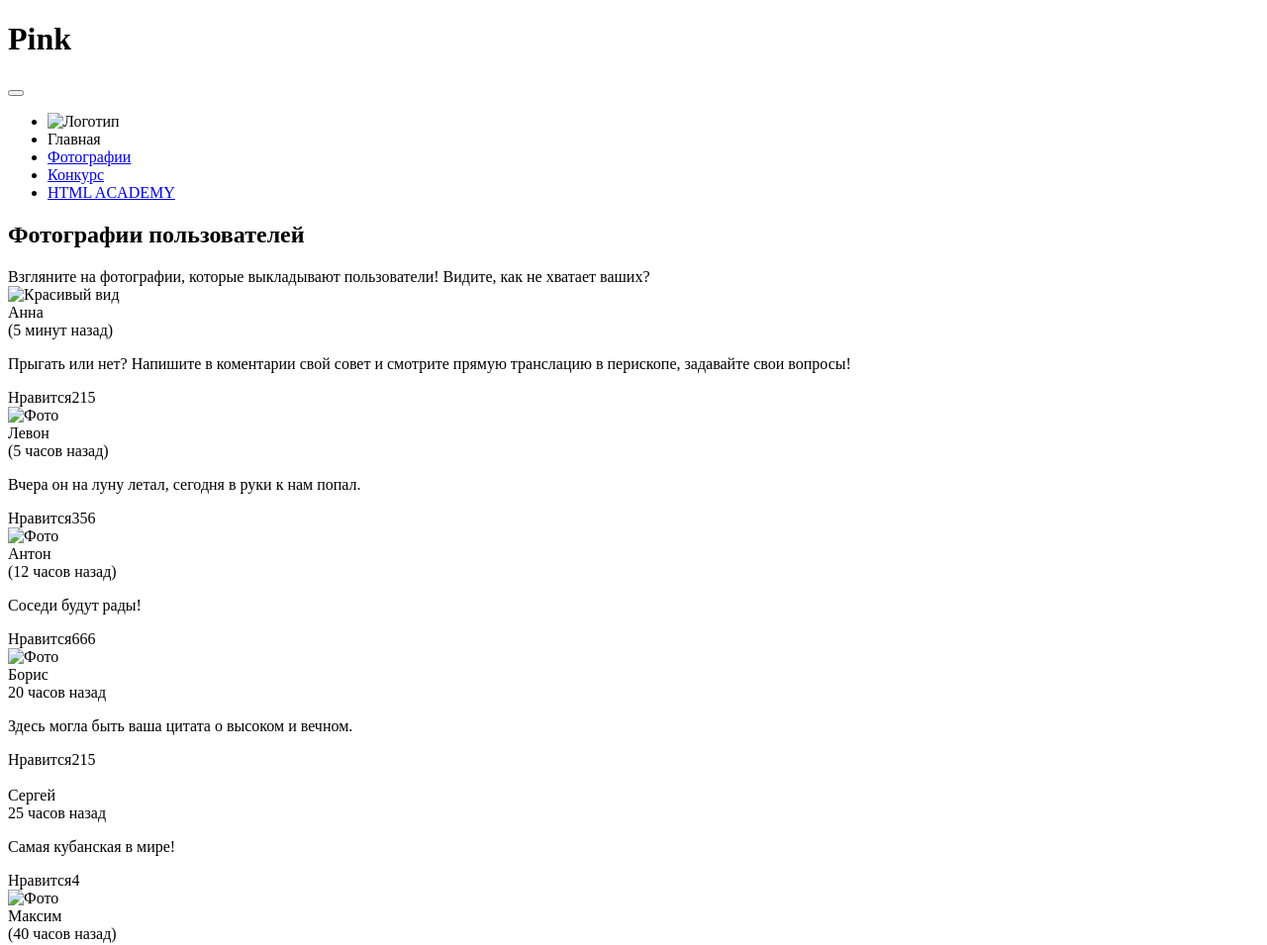
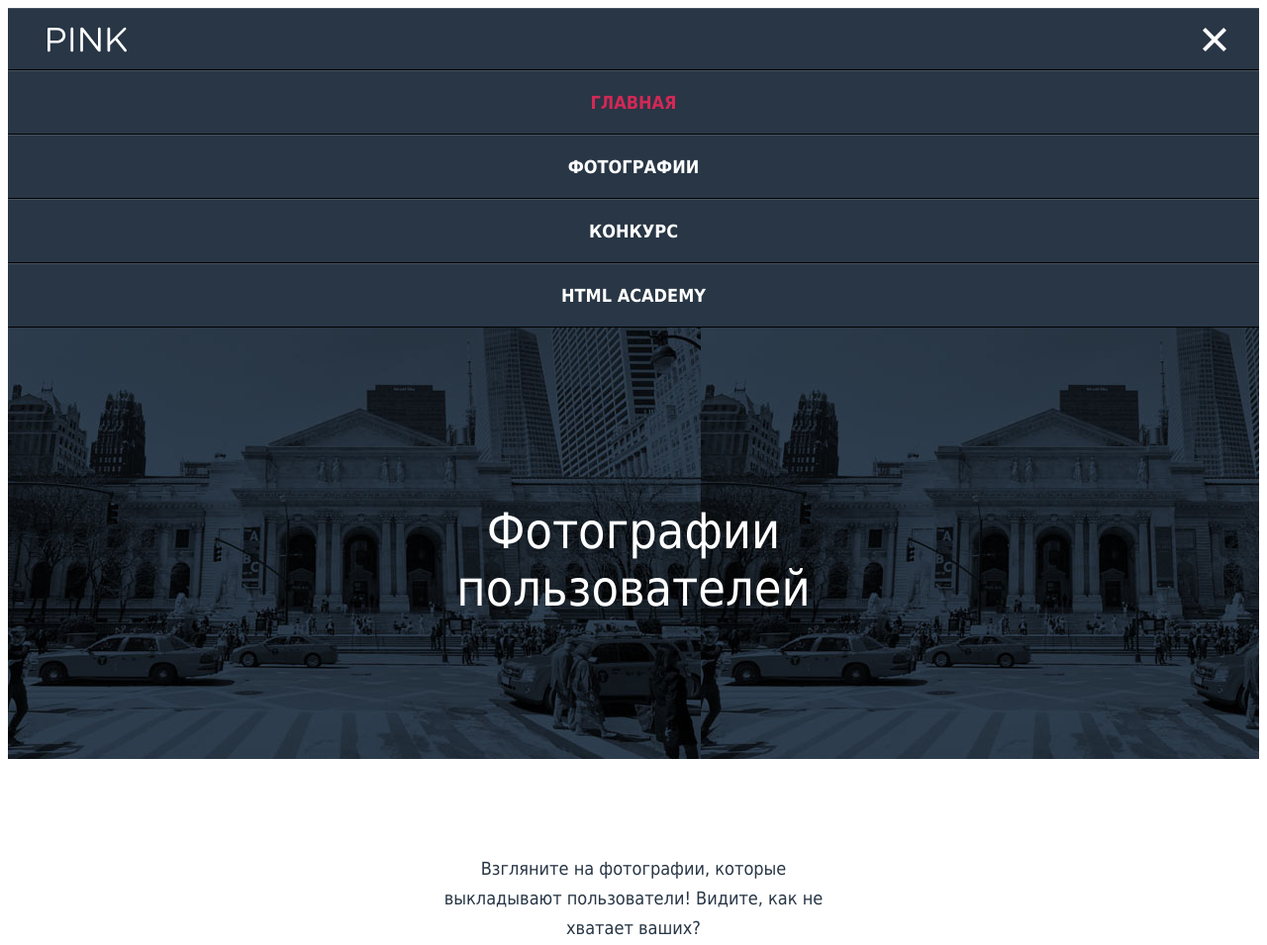
Before and after one commit to idu135/50049-pink, a website: page photo.html in a window 1280 px wide. Shown: the top 955 px of the page at 99% size. Drawn offline with nearby package versions, Linux system fonts and the light colour scheme; files that its build step writes are made by us from their sources; files whose address does not match are found by name.

Commit message:
Почти закончила мобильную версию страницы фото

```diff
--- /dev/null
+++ b/less/components/post-item.less
@@ -0,0 +1,48 @@
+.post-item{
+  font-size: 14px;
+  line-height: 24px;
+  color: #283645;
+  background: #f2f2f2;
+  margin-bottom: 20px;
+  padding-bottom: 25px;
+  padding-left: 15px;
+  padding-right: 15px;
+
+  &__picture{
+    width: 100%;
+  }
+
+  &__name{
+    display: inline-block;
+    padding-top:22px;
+    font-weight: bold;
+  }
+
+  &__time{
+    font-weight: 300;
+    text-transform: uppercase;
+  }
+
+  &__text{
+    margin-bottom: 15px;
+  }
+
+  &__like{
+    padding-left:26px;
+    font-size: 12px;
+    color: #d22856;
+    text-transform: uppercase;
+    position: relative;
+
+    &:before{
+      position: absolute;
+      content: "";
+      width: 13px;
+      height: 12px;
+      background: url("../img/icon-like.png");
+      left: 0;
+      top: 50%;
+      margin-top: -6px;
+    }
+  }
+}
--- /dev/null
+++ b/less/components/post-list.less
@@ -0,0 +1,4 @@
+.posts-list{
+  padding-left: 20px;
+  padding-left: 20px;
+}
--- a/less/components/social.less
+++ b/less/components/social.less
@@ -16,14 +16,14 @@
     }
 
     .social__btn{
+      // width: 51px;
+      // height: 51px;
       display: block;
-      width: 51px;
-      height: 51px;
+      position: relative;
+      cursor: pointer;
       background: url("../img/spritesheet.png");
-      position: relative;
 
       &--tw{
-        position: absolute;
         width: 18px;
         height: 14px;
         background-position: -102px -78px;
--- /dev/null
+++ b/less/components/users-pictures.less
@@ -0,0 +1,29 @@
+.users-pictures{
+
+  &__title{
+    background: url("../img/bg-back-mobile@1x.jpg");
+    width: 100%;
+    height:436px;
+    padding-top: 177px;
+
+    h1{
+      width: 365px;
+      margin: 0 auto;
+      font-size: 50px;
+      font-weight: 300;
+      color: #fff;
+      text-align: center;
+    }
+  }
+
+  &__text{
+    width: 430px;
+    margin: 0 auto;
+    height: 230px;
+    padding-top: 96px;
+    color: #283645;
+    font-size: 18px;
+    line-height: 30px;
+    text-align: center;
+  }
+}
--- a/less/style.less
+++ b/less/style.less
@@ -6,6 +6,9 @@
 @import "components/nav-menu";
 @import "components/slogan-main";
 @import "components/download-application";
+@import "components/users-pictures";
+@import "components/post-list";
+@import "components/post-item";
 @import "components/contest";
 @import "components/form";
 @import "components/features";
--- a/photo.html
+++ b/photo.html
@@ -5,50 +5,49 @@
   <meta http-equiv="X-UA-Compatible" content="IE=edge">
   <meta name="viewport" content="width=device-width, initial-scale=1">
   <title>Pink - главная страница</title>
-  <link rel="stylesheet" type="text/css" href="css/style.less"/>
+  <link rel="stylesheet" type="text/css" href="css/style.css"/>
 </head>
 <body>
-  <header class="main-header">
-    <h1 class="visually-hidden">Pink</h1>
+  <header class="page-header">
     <nav class="nav-menu nav-menu--opened nav-menu--nojs">
       <button class="nav-menu__toggle"></button>
       <ul class="nav-menu__items">
-        <li class="nav-menu__item nav-logo"><a><img src="#" alt="Логотип" width="80px" height="30px"></a></li>
+        <li class="nav-menu__item nav-logo"><a><img src="img/logo-pink-white-mobile.svg" alt="Логотип" width="80px" height="30px"></a></li>
         <li class="nav-menu__item nav-menu__item--active"><a>Главная</a></li>
-        <li class="nav-menu__item"><a href="#">Фотографии</a></li>
-        <li class="nav-menu__item"><a href="#">Конкурс</a></li>
-        <li class="nav-menu__item"><a href="#">HTML ACADEMY</a></li>
+        <li class="nav-menu__item"><a href="#"><span>Фотографии</span></a></li>
+        <li class="nav-menu__item"><a href="#"><span>Конкурс</span></a></li>
+        <li class="nav-menu__item"><a href="#"><span>HTML ACADEMY</span></a></li>
       </ul>
     </nav>
   </header>
   <main>
     <section class="users-pictures">
-      <h1 class="users-pictures__title">Фотографии пользователей</h1>
+      <div class="users-pictures__title"><h1>Фотографии пользователей</h1></div>
       <div class="users-pictures__text">
         Взгляните на фотографии, которые выкладывают пользователи!
         Видите, как не хватает ваших?
       </div>
       <div class="posts-list">
         <div class="post-item post-item--main">
-          <img  class="post-item__picture" src="" alt="Красивый вид">
+          <img  class="post-item__picture" src="img/panorama-mobile@1x.jpg" alt="Красивый вид">
           <div class="post-item__name">Анна</div>
           <span class="post-item__time">(5 минут назад)</span>
-          <p class="post-item__text">Прыгать или нет? Напишите в коментарии свой совет и смотрите прямую транслацию в перископе, задавайте свои вопросы!</p>
-          <div class="post-item__like">Нравится<span>215</span></div>
+          <p class="post-item__text">Прыгать или нет? Напишите в коментарии свой совет и смотрите прямую трансляцию в перископе, задавайте свои вопросы!</p>
+          <div class="post-item__like">Нравится: <span>215</span></div>
         </div>
         <div class="post-item">
           <img  class="post-item__picture" src="" alt="Фото">
           <div class="post-item__name">Левон</div>
           <span class="post-item__time">(5 часов назад)</span>
           <p class="post-item__text">Вчера он на луну летал, сегодня в руки к нам попал.</p>
-          <div class="post-item__like">Нравится<span>356</span></div>
+          <div class="post-item__like">Нравится: <span>356</span></div>
         </div>
         <div class="post-item">
           <img  class="post-item__picture" src="" alt="Фото">
           <div class="post-item__name">Антон</div>
           <span class="post-item__time">(12 часов назад)</span>
           <p class="post-item__text">Соседи будут рады!</p>
-          <div class="post-item__like">Нравится<span>666</span></div>
+          <div class="post-item__like">Нравится: <span>666</span></div>
         </div>
         <div class="post-item">
           <img  class="post-item__picture" src="" alt="Фото">
@@ -57,14 +56,14 @@
           <p class="post-item__text">
             Здесь могла быть ваша цитата о высоком и вечном.
           </p>
-          <div class="post-item__like">Нравится<span>215</span></div>
+          <div class="post-item__like">Нравится: <span>215</span></div>
         </div>
         <div class="post-item">
           <img  class="post-item__picture" src="" alt="">
           <div class="post-item__name">Сергей</div>
           <span class="post-item__time">25 часов назад</span>
           <p class="post-item__text">Самая кубанская в мире!</p>
-          <div class="post-item__like">Нравится<span>4</span></div>
+          <div class="post-item__like">Нравится: <span>4</span></div>
 
         </div>
         <div class="post-item">
@@ -74,14 +73,14 @@
           <p class="post-item__text">
             Где снег-то?
           </p>
-          <div class="post-item__like">Нравится<span>150</span></div>
+          <div class="post-item__like">Нравится: <span>150</span></div>
         </div>
         <div class="post-item">
           <img  class="post-item__picture" src="" alt="Фото">
           <div class="post-item__name">Надежда</div>
           <span class="post-item__time">45 часов назад</span>
           <p class="post-item__text">Всем GM и взаимные лайки!</p>
-          <div class="post-item__like">Нравится<span>2560</span></div>
+          <div class="post-item__like">Нравится: <span>2560</span></div>
         </div>
       </div>
     </section>
@@ -129,4 +128,21 @@
     </div>
     <div class="copyright">Разработано<img src="" alt=""></div>
   </footer>
+
+  <script>
+      var navMenu = document.querySelector('.nav-menu');
+      var navToggle = document.querySelector('.nav-menu__toggle');
+
+      navMenu.classList.remove('nav-menu--nojs');
+
+      navToggle.addEventListener('click', function() {
+        if (navMenu.classList.contains('nav-menu--closed')) {
+          navMenu.classList.remove('nav-menu--closed');
+          navMenu.classList.add('nav-menu--opened');
+        } else {
+          navMenu.classList.add('nav-menu--closed');
+          navMenu.classList.remove('nav-menu--opened');
+        }
+      });
+    </script>
 </body>
```
Also changed, not shown: img/icon-like.png (added).
